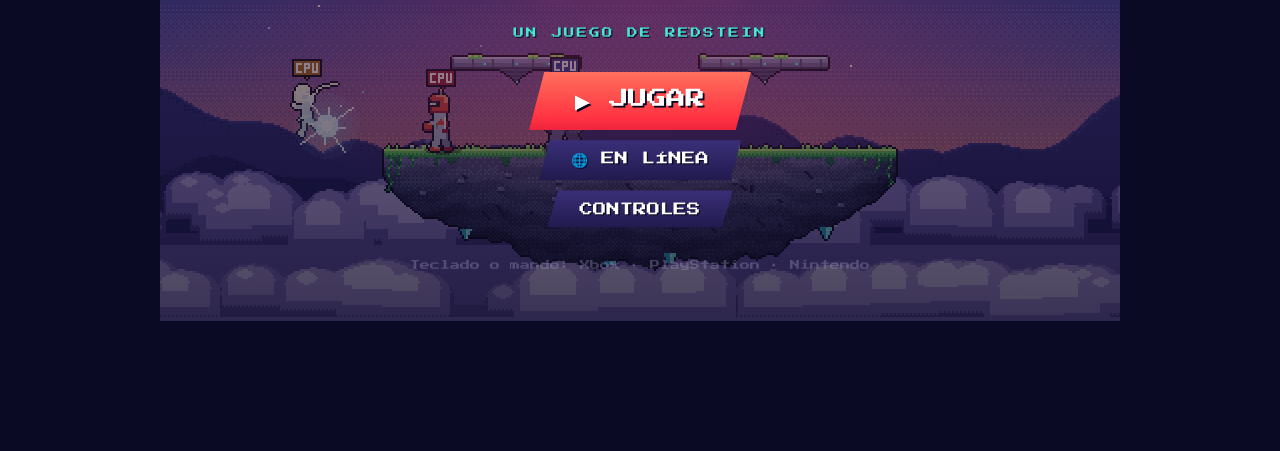
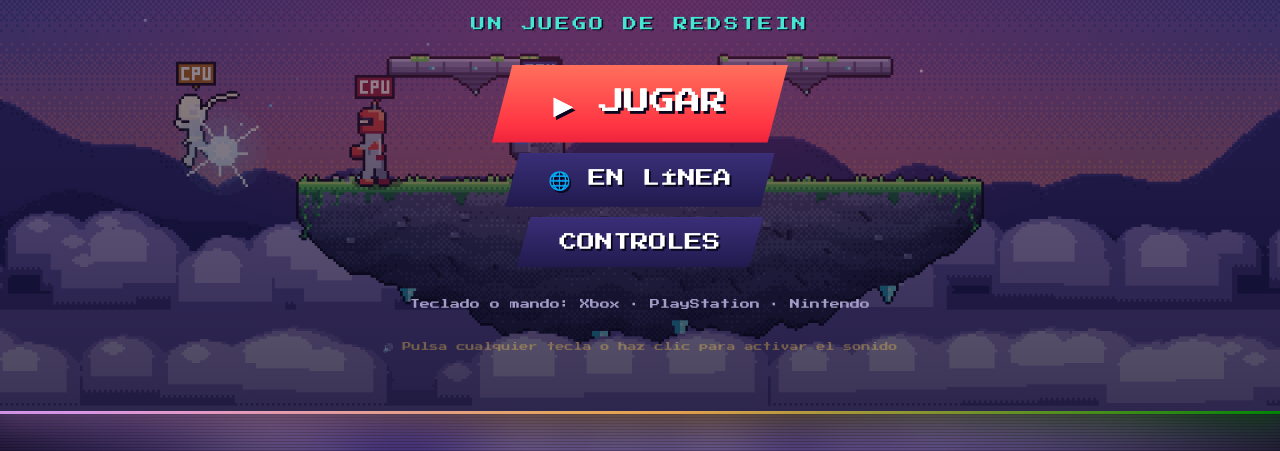
Before and after one commit to RedSteinYT/arena-pixel, a plain HTML site: page index.html in a window 1280 px wide. Shown: the part 349-800 px from the top of the page. Drawn offline with Linux system fonts and the light colour scheme; animation ran at ten frames a second.

Commit message:
Pantalla completa con marco ambiente y sonido con cualquier tecla
- El juego llena toda la pantalla que permite el 16:9, no solo escalas enteras.
- Lo que sobra se cubre con un marco ambiente (colores del juego difuminados,
  viñeta, líneas de TV y borde de neón).
- El sonido se activa con cualquier tecla, clic o toque, y la portada lo avisa.

Co-Authored-By: Claude Opus 5.5 <noreply@anthropic.com>

```diff
--- a/index.html
+++ b/index.html
@@ -24,7 +24,24 @@
   html, body { margin: 0; height: 100%; background: var(--bg); color: var(--text);
     font-family: "Press Start 2P", ui-monospace, monospace; }
   body { display: flex; align-items: center; justify-content: center; overflow: hidden; }
-  #wrap { position: relative; container-type: size; }
+  #wrap { position: relative; container-type: size; z-index: 2;
+    box-shadow: 0 0 0 1px rgba(255,255,255,.10), 0 0 0 3px #0b0820, 0 0 36px 6px rgba(0,0,0,.75); }
+  /* marco "ambiente": los colores del juego, en vivo y difuminados, rellenan lo que sobra de pantalla */
+  #ambient { position: fixed; inset: -6%; width: 112%; height: 112%; z-index: 0; image-rendering: auto;
+    filter: blur(22px) saturate(1.6) brightness(.78); pointer-events: none; }
+  #ambFx { position: fixed; inset: 0; z-index: 1; pointer-events: none;
+    background:
+      repeating-linear-gradient(0deg, rgba(0,0,0,.22) 0 1px, transparent 1px 3px),
+      radial-gradient(ellipse at center, transparent 45%, rgba(8,5,22,.35) 78%, rgba(8,5,22,.8) 100%); }
+  /* borde de neón alrededor del juego (solo se ve donde hay marco) */
+  #wrap::before { content: ''; position: absolute; inset: -3px; z-index: -1; pointer-events: none;
+    background: linear-gradient(135deg, #ff3d6e, #ffb040 30%, #3df2d0 65%, #6c5aff);
+    filter: blur(.5px); opacity: .85; animation: neonHue 8s linear infinite; }
+  #wrap::after { content: ''; position: absolute; inset: -14px; z-index: -2; pointer-events: none;
+    background: linear-gradient(135deg, #ff3d6e, #ffb040 30%, #3df2d0 65%, #6c5aff);
+    filter: blur(18px); opacity: .35; animation: neonHue2 8s linear infinite; }
+  @keyframes neonHue { from { filter: hue-rotate(0deg) blur(.5px); } to { filter: hue-rotate(360deg) blur(.5px); } }
+  @keyframes neonHue2 { from { filter: hue-rotate(0deg) blur(18px); } to { filter: hue-rotate(360deg) blur(18px); } }
   #screen { display: block; image-rendering: pixelated; image-rendering: crisp-edges; max-width: 100vw; max-height: 100vh; }
 
   .ui { position: absolute; inset: 0; display: none; align-items: center; justify-content: center; padding: 16px; }
@@ -381,12 +398,16 @@
   .onlPlayers li b { color: var(--gold); margin-right: 6px; }
   .onlPlayers li.me { border-color: var(--gold); }
   .onlPlayers li.free { opacity: .45; }
+  #sndHint { margin: 6px 0 0; text-align: center; color: var(--gold); font-size: 9px; }
+  body.sound-on #sndHint { display: none; }
   #resWait { display: none; margin: 14px 0 0; font-size: 10px; text-align: center; }
   #results.remote #resWait { display: block; }
   #results.remote .row { display: none !important; }
 </style>
 </head>
 <body>
+<canvas id="ambient" width="32" height="18"></canvas>
+<div id="ambFx"></div>
 <div id="wrap">
   <canvas id="screen"></canvas>
 
@@ -398,7 +419,8 @@
       <button class="go" id="bPlay">▶ JUGAR</button>
       <button id="bOnline">🌐 EN LÍNEA</button>
       <button id="bCtrlTitle">CONTROLES</button>
-      <p class="blink" style="margin-top:18px;text-align:center">Teclado o mando: Xbox · PlayStation · Nintendo</p>
+      <p style="margin-top:18px;text-align:center">Teclado o mando: Xbox · PlayStation · Nintendo</p>
+      <p id="sndHint" class="blink">🔊 Pulsa cualquier tecla o haz clic para activar el sonido</p>
     </div>
   </div>
 
--- a/js/menu.js
+++ b/js/menu.js
@@ -6,13 +6,22 @@
 const $ = id => document.getElementById(id);
 const disp = $('screen'), dctx = disp.getContext('2d');
 const buf = mkCanvas(W, H), bctx = buf.getContext('2d');
+const ambient = document.getElementById('ambient'), actx = ambient.getContext('2d');
+actx.imageSmoothingEnabled = true; actx.imageSmoothingQuality = 'high';
 let S = 1;
 
+// El juego ocupa todo lo que permite la proporción 16:9 (no solo saltos enteros ×2, ×3…).
+// El lienzo se pinta a escala entera (S, píxeles nítidos) igual o mayor que la pantalla y el
+// navegador solo lo reduce un poco; si encaja exacto, se ve con píxeles perfectos.
 function resize() {
-  S = Math.max(1, Math.floor(Math.min(innerWidth / W, innerHeight / H)));
+  const dpr = window.devicePixelRatio || 1;
+  const view = Math.min(innerWidth / W, innerHeight / H);       // tamaño en pantalla (px CSS)
+  S = Math.max(1, Math.ceil(view * dpr - 0.02));
   disp.width = W * S; disp.height = H * S;
-  disp.style.width = W * S + 'px'; disp.style.height = H * S + 'px';
-  const wr = document.getElementById('wrap'); wr.style.width = W * S + 'px'; wr.style.height = H * S + 'px';
+  const cw = Math.floor(W * view), ch = Math.floor(H * view);
+  disp.style.width = cw + 'px'; disp.style.height = ch + 'px';
+  disp.style.imageRendering = Math.abs(view * dpr - S) < 0.02 ? 'pixelated' : 'auto';
+  const wr = document.getElementById('wrap'); wr.style.width = cw + 'px'; wr.style.height = ch + 'px';
   dctx.imageSmoothingEnabled = false;
 }
 addEventListener('resize', resize);
@@ -232,6 +241,8 @@ function frame(now) {
   requestAnimationFrame(frame);          // primero: aunque algo falle, el juego nunca se congela
   try { frameBody(now); }
   catch (e) { console.error('Error en un frame (el juego sigue):', e); }
+  // marco ambiente: una miniatura del juego que el navegador estira y difumina detrás
+  if (uiFrame % 3 === 0) actx.drawImage(buf, 0, 0, ambient.width, ambient.height);
 }
 function frameBody(now) {
   Input.update();
@@ -309,6 +320,16 @@ function frameBody(now) {
   }
 }
 
+// sonido: el navegador no deja sonar ninguna web hasta que el usuario la toca.
+// Cualquier tecla, clic o toque lo activa (los mandos no cuentan para el navegador).
+function soundOn() {
+  const ac = Sfx.unlock();
+  if (ac && ac.state === 'suspended') ac.resume();
+  document.body.classList.add('sound-on');
+}
+for (const ev of ['keydown', 'pointerdown', 'touchstart']) addEventListener(ev, soundOn, { capture: true, passive: true });
+if (navigator.userActivation && navigator.userActivation.hasBeenActive) document.body.classList.add('sound-on');
+
 validateCharacters();
 newDemo();
 // enlace de invitación: ?sala=CODIGO entra directamente en esa sala
```
